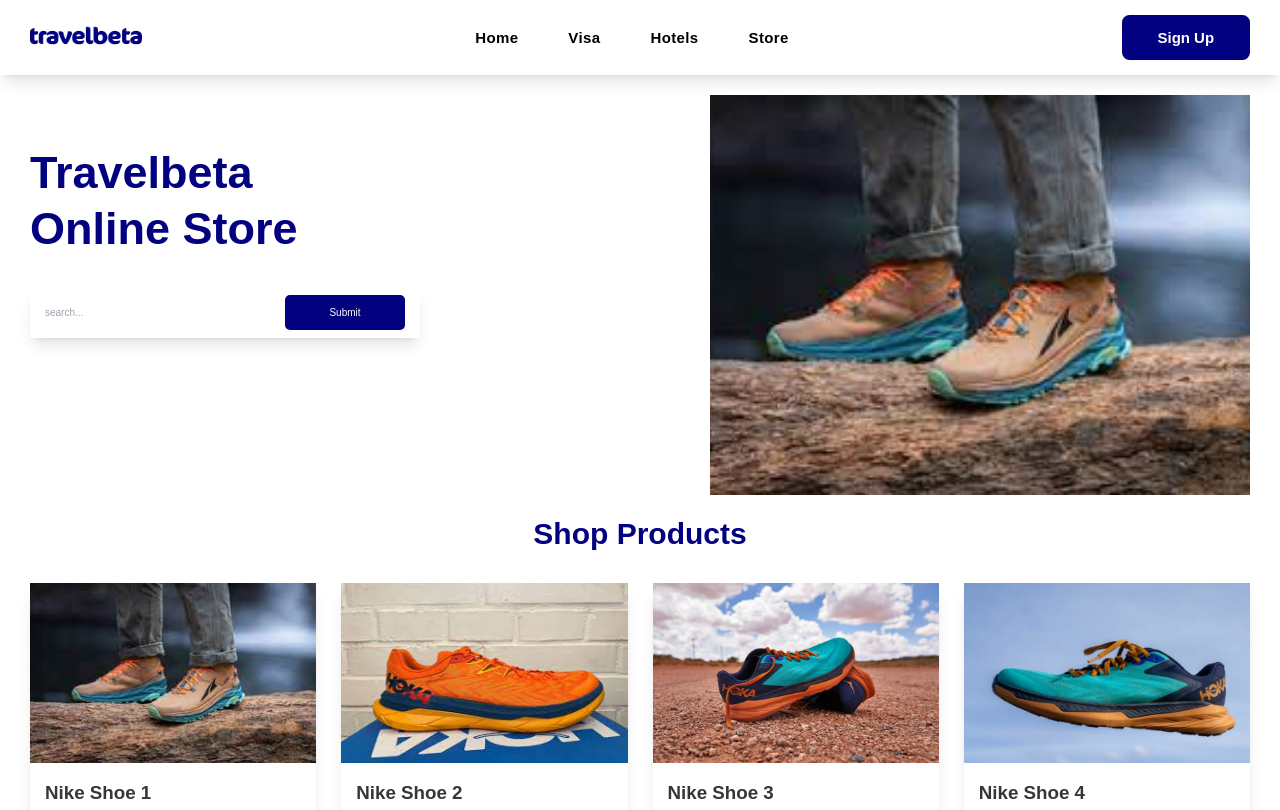
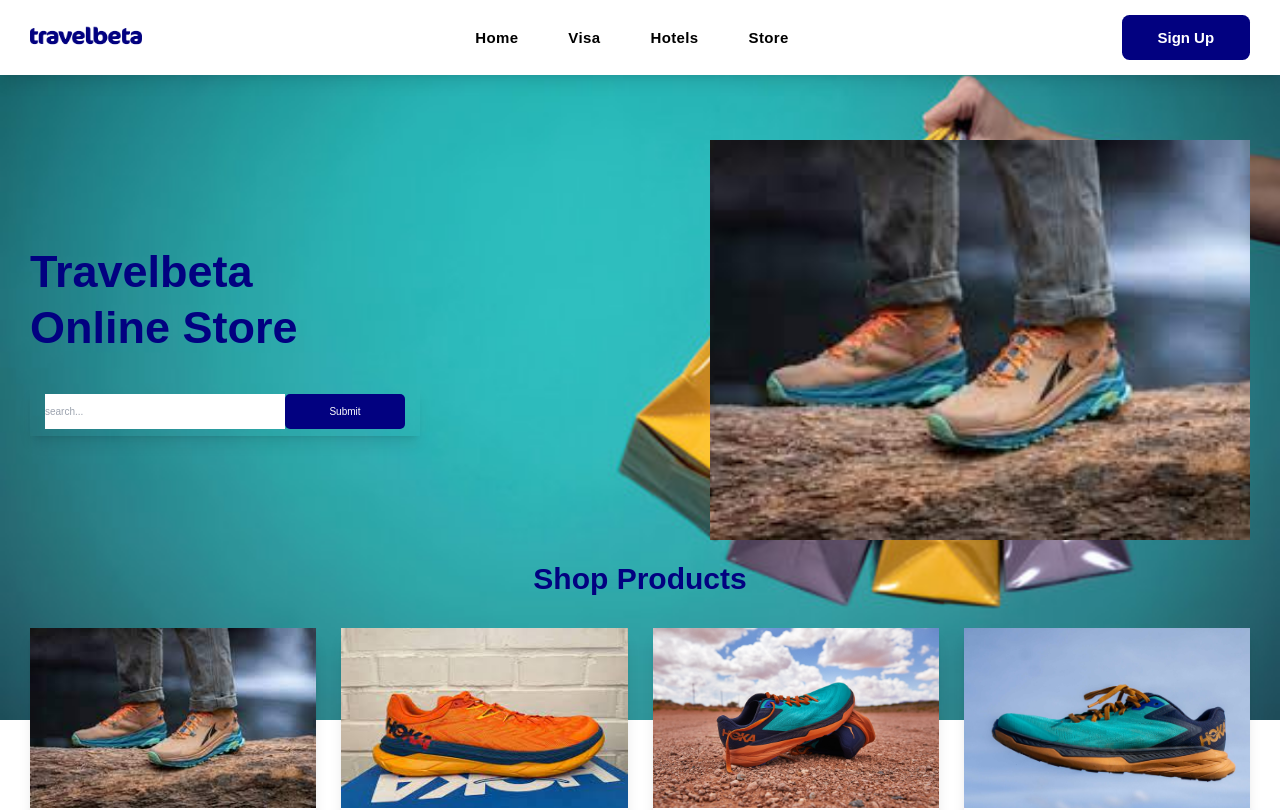
Before and after one commit to gabbytb/tbstore, a React (Create React App) app: page / in a window 1280 px wide. Shown: the top 810 px of the page. Built offline with nearby package versions, Linux system fonts and the light colour scheme.

Commit message:
Initial Commit to Repo

```diff
--- a/public/css/style.css
+++ b/public/css/style.css
@@ -627,6 +627,7 @@
 }
 
 .hero--top div:last-of-type {
+  display: inline-flex;
   height: 40rem;
   width: 100%;
 }
@@ -649,12 +650,35 @@
   color: rgb(255 255 255 / var(--tw-text-opacity));
 }
 
+.section-1-hero {
+  display: flex;
+  flex-direction: column;
+  background-image: url('/src/assets/images/storefront.jpg');
+  background-size: contain;
+  background-repeat: no-repeat;
+  padding-left: 3rem;
+  padding-right: 3rem;
+  padding-top: 14rem;
+}
+
+.fixed {
+  position: fixed;
+}
+
+.absolute {
+  position: absolute;
+}
+
+.top-0 {
+  top: 0px;
+}
+
+.z-50 {
+  z-index: 50;
+}
+
 .mb-12 {
   margin-bottom: 3rem;
-}
-
-.mt-20 {
-  margin-top: 5rem;
 }
 
 .mt-8 {
@@ -667,6 +691,10 @@
 
 .grid {
   display: grid;
+}
+
+.h-full {
+  height: 100%;
 }
 
 .min-h-max {
@@ -761,6 +789,11 @@
   background-color: var(--root-primary-color);
 }
 
+.bg-white {
+  --tw-bg-opacity: 1;
+  background-color: rgb(255 255 255 / var(--tw-bg-opacity));
+}
+
 .px-12 {
   padding-left: 3rem;
   padding-right: 3rem;
--- a/src/components/Nav.jsx
+++ b/src/components/Nav.jsx
@@ -8,8 +8,8 @@
 
 const Nav = () => {
   return (
-    <header>
-        <nav className="flex justify-between items-center nav-menu px-12 py-6 shadow-lg">
+    <header className="flex z-50 bg-white fixed top-0 w-full">
+        <nav className="flex justify-between items-center nav-menu w-full px-12 py-6 bg-white shadow-lg z-50">
             <Link to="/" className="brand">
                 <img src={logo} alt="brand logo" />
             </Link>
--- a/src/index.css
+++ b/src/index.css
@@ -105,7 +105,9 @@
     .hero--top div:last-of-type {
       @apply
         w-full
-        lg:w-154 h-140
+        lg:w-154
+        h-140
+        inline-flex
       ;
     }
 
@@ -123,4 +125,16 @@
           bg-skin-dark-blue
       ;
     }
+
+    .section-1-hero {
+      @apply
+        bg-hero
+        bg-no-repeat
+        bg-contain
+        px-12
+        pt-56
+        flex
+        flex-col
+      ;
+    }
 }
--- a/src/pages/Home.jsx
+++ b/src/pages/Home.jsx
@@ -6,7 +6,11 @@
   return (
     <>
         <Nav />
-        <HomeBody />
+        <main className="absolute top-0">
+          {/* <div> */}
+            <HomeBody />
+          {/* </div> */}
+        </main>
     </>
   )
 }
--- a/src/sections/Hero.jsx
+++ b/src/sections/Hero.jsx
@@ -34,9 +34,9 @@
 
 
     return (
-        <section className='section-1-hero px-12'>
-            <div className="flex flex-col sm:flex-col lg:flex-row justify-between mt-8 hero--top">
-                <div className="w-140 lg:basis-1/4 space-y-12 mt-20">
+        <section className='section-1-hero w-full h-full'>
+            <div className="flex flex-col sm:flex-col lg:flex-row justify-between items-center hero--top">
+                <div className="w-140 lg:basis-1/4 space-y-12">
                     <h1>Travelbeta <br />Online Store</h1>
 
                     <form className="flex justify-between shadow-lg px-6 py-3">
--- a/tailwind.config.js
+++ b/tailwind.config.js
@@ -10,6 +10,17 @@
         skin: {
           'dark-blue': 'var(--root-primary-color)',
         },
+      },
+      backgroundImage: {
+        'hero': "url('/src/assets/images/storefront.jpg')",
+      },
+      backgroundSize: {
+        'auto': 'auto',
+        'cover': 'cover',
+        'contain': 'contain',
+        '70%': '70%',
+        '100%': '100%',
+        '120': '100rem',
       },
       height: {
         '140': '40rem',
```
Also changed, not shown: src/assets/images/storefront.jpg (added).
